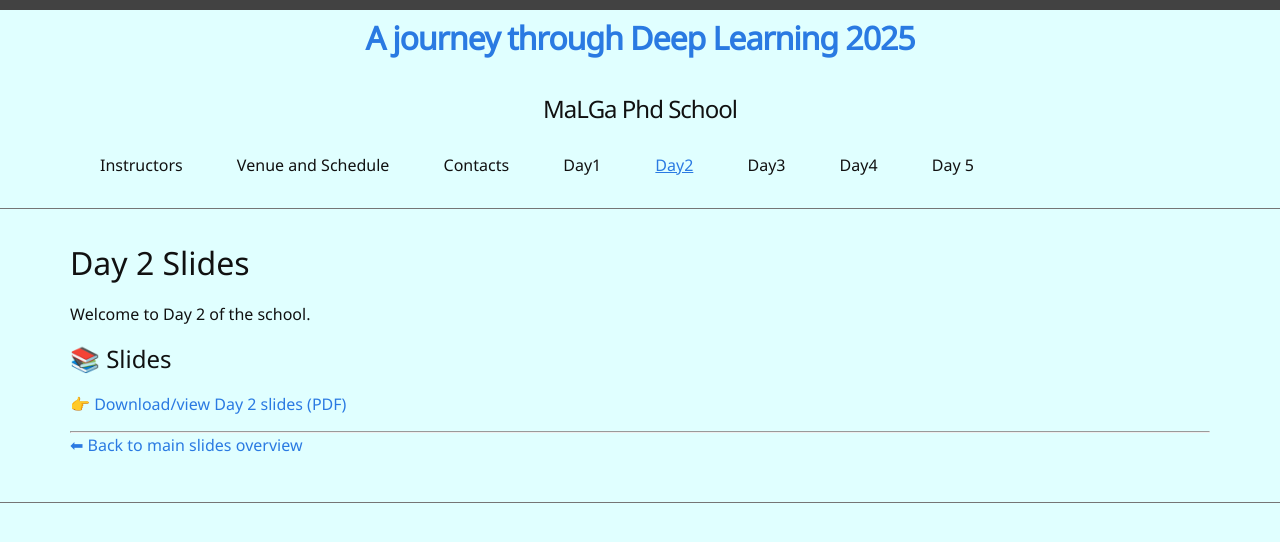
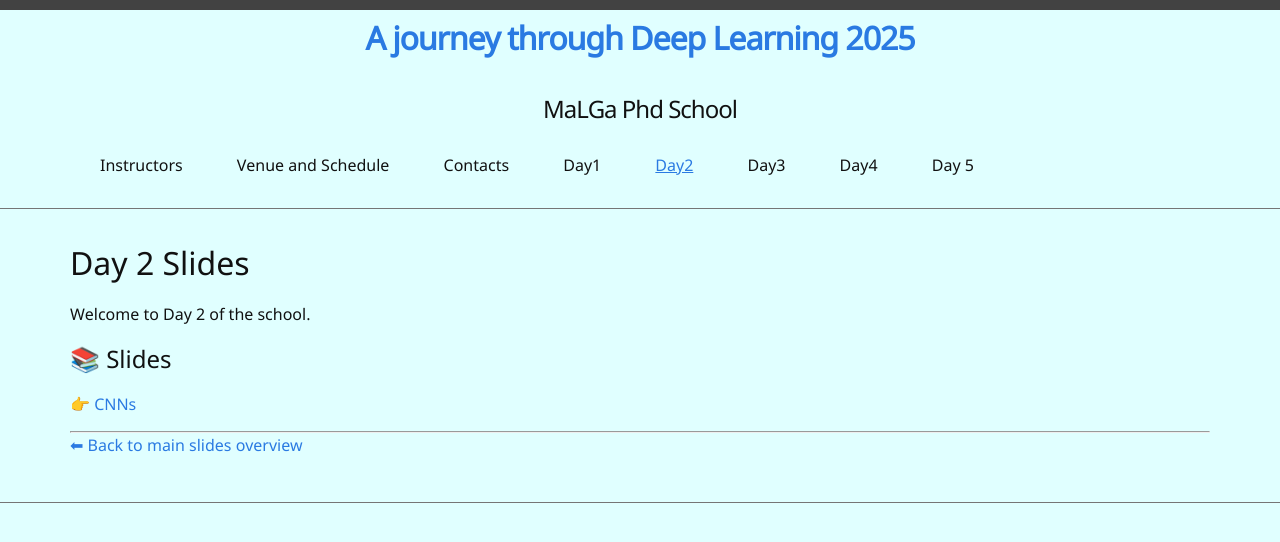
Before and after one commit to A-Journey-through-Deep-Learning/2025, a Jekyll site: the page built from Day2.md, in a window 1280 px wide. Shown: the top 542 px of the page. Built offline with Jekyll 4.4.1, drawn with Linux system fonts in a browser that asks for light colours.

Commit message:
Update Day2.md

```diff
--- a/Day2.md
+++ b/Day2.md
@@ -10,7 +10,7 @@ Welcome to Day 2 of the school.
 ## 📚 Slides
 
 
-👉 [Download/view Day 2 slides (PDF)](slide_day_1.pdf)
+👉 [CNNs](\Slides\03_CNNs.pdf)
 
 
 ---
```
